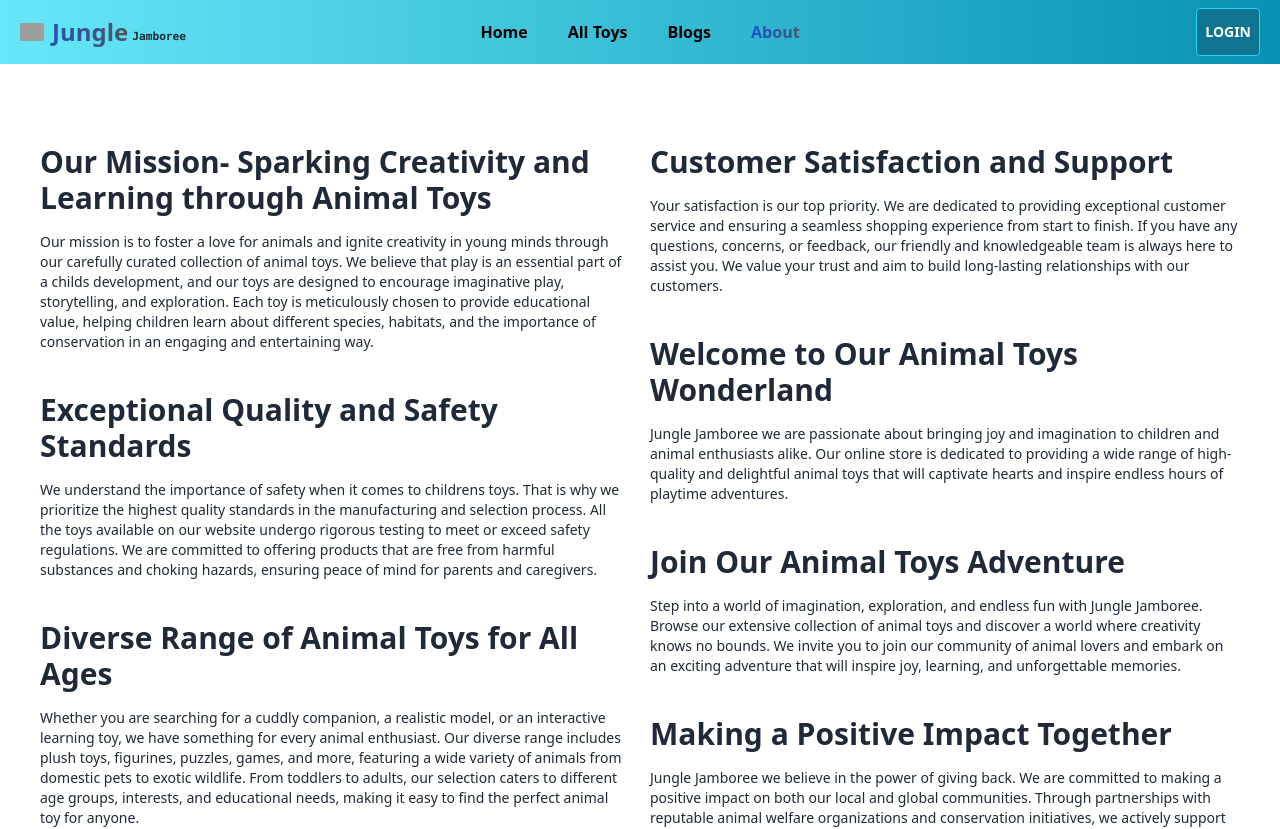
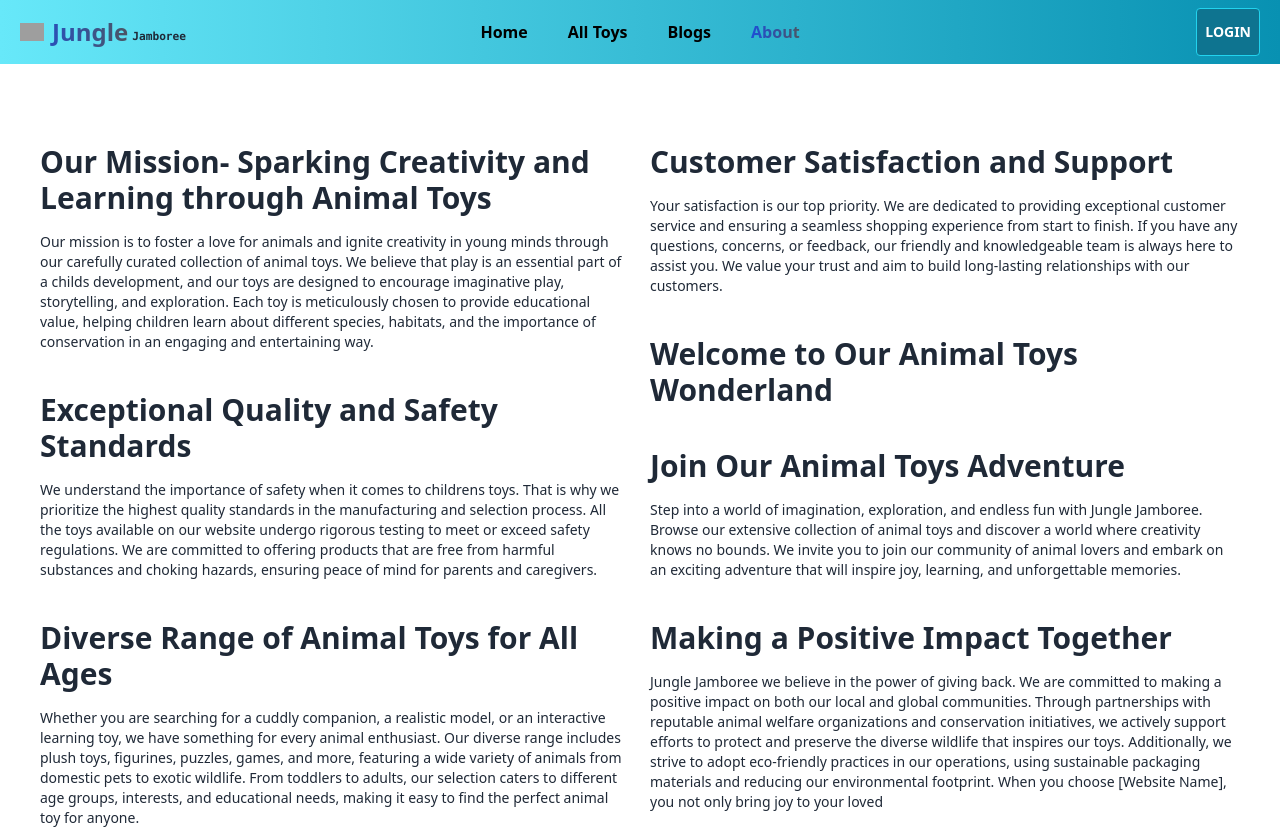
Before and after one commit to sunnyghosh108/toy-marketplace-client, a React (Vite) app: page /about in a window 1280 px wide. Shown: the top 829 px of the page. Built offline with nearby package versions, Linux system fonts and the light colour scheme; no server answers; grey boxes are pictures that could not be loaded.

Commit message:
added aboutus  section

```diff
--- a/src/Pages/About/About.jsx
+++ b/src/Pages/About/About.jsx
@@ -41,7 +41,7 @@ const About = () => {
 
                     <div data-aos="fade-up" className='space-y-4'>
                         <h1 className='font-semibold text-3xl'>Welcome to Our Animal Toys Wonderland</h1>
-                        <p className='font-medium text-sm'>Jungle Jamboree we are passionate about bringing joy and imagination to children and animal enthusiasts alike. Our online store is dedicated to providing a wide range of high-quality and delightful animal toys that will captivate hearts and inspire endless hours of playtime adventures.</p>
+                        <p className='font-medium text-sm'></p>
                     </div>
 
                     <div data-aos="fade-up" className='space-y-4'>
--- a/src/Pages/Blogs/Blogs.jsx
+++ b/src/Pages/Blogs/Blogs.jsx
@@ -113,7 +113,7 @@ const Blogs = () => {
 
 
                 <div>
-                    <h1 className="font-semibold text-4xl mb-5">iii.  What is Nest JS?</h1>
+                    <h1 className="font-semibold text-4xl mb-5">iii. What is express js? What is Nest JS?</h1>
 
 
                     <h1 className='text-lg font-bold'>express JS</h1>
```
